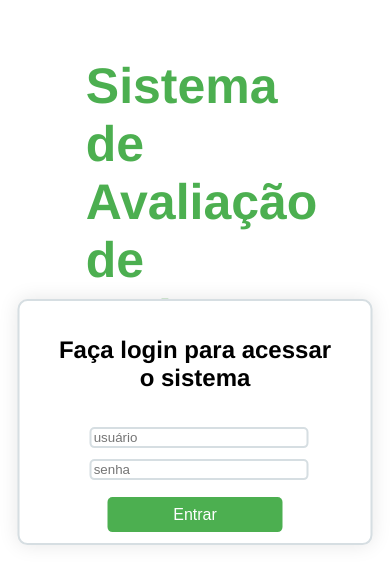
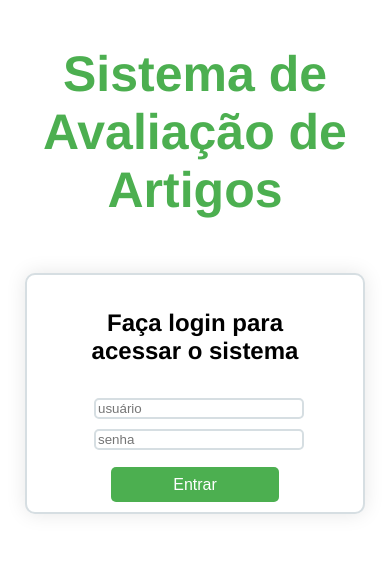
Before and after one commit to GabiHensel/projeto1web2, a website: page views/loginPage.html in a window 390 px wide. Drawn offline with Linux system fonts and the light colour scheme.

Commit message:
Ajustando responsividade da página de login

```diff
--- a/views/css/loginPage.css
+++ b/views/css/loginPage.css
@@ -1,11 +1,16 @@
+#bc {
+    display: flex;
+    flex-direction: column;
+    justify-content: center;
+    align-items: center;
+    height: 100%;
+}
+
 #background {
     background-color: white;
     max-width: 700px;
+    width: 90%;
     height: auto;
-    position: absolute;
-    top: 50%;
-    left: 50%;
-    transform: translate(-50%, -50%);
     display: flex;
     justify-content: center;
     align-items: center;
@@ -14,13 +19,7 @@
     border-radius: 10px;
     font-family: Helvetica;
     box-shadow: 0 0 20px rgba(0, 0, 0, 0.1);
-}
-
-
-@media screen and (max-width: 768px) {
-    #background {
-        width: 90%;
-    }
+    margin-top: 20px;
 }
 
 #titulo{
@@ -58,11 +57,9 @@
 }
 
 #tituloSistema{
-    position: absolute;
-    top: 20%;
-    left: 40%;
-    transform: translate(-30%, -50%);
     font-family: Helvetica;
     color: #4CAF50;
     font-size: 50px;
+    text-align: center;
+    margin-top: 10%;
 }
--- a/views/loginPage.html
+++ b/views/loginPage.html
@@ -5,6 +5,7 @@
     <link rel="stylesheet" type="text/css" href="css/loginPage.css">
 </head>
 <body>
+<div id="bc">
     <h1 id="tituloSistema">Sistema de Avaliação de Artigos</h1>
 <div id="background">
     <div id="background-login">
@@ -18,5 +19,6 @@
             </form>
     </div>
 </div>
+</div>
 </body>
 </html>
```
